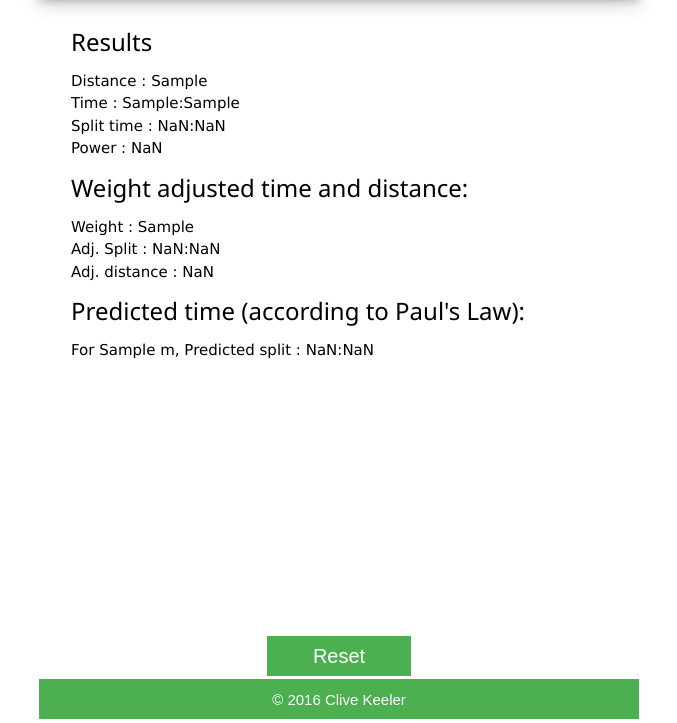
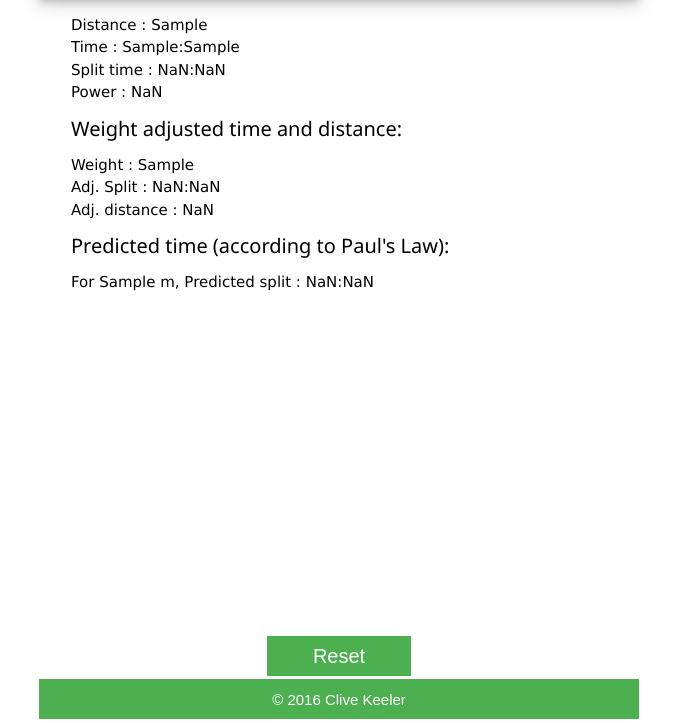
Before and after one commit to clivekeeler/clivekeeler.github.io, a plain HTML site: page index.html in a window 1280 px wide. Both pictures are taken after typing "Sample", "Sample", "Sample", "Sample", "Sample" into the empty fields and a click on the button "Calculate". Shown: the part 77-800 px from the top of the page, without its empty margins (301-978 px from the left). Drawn offline with Linux system fonts and the light colour scheme.

Commit message:
Update index.html

```diff
--- a/index.html
+++ b/index.html
@@ -33,8 +33,6 @@
       <div class="w3-container w3-section">
         <div id="inputSection" class="w3-container" style="display: block">
 
-          <h3>Input Data</h3>
-
           <form class="w3-container">
 
             <label class="w3-label w3-text-green">Distance (m)</label>
@@ -56,21 +54,23 @@
         </div>
 
         <div id="resultsSection" class="w3-container" style="display: none;">
-          <h3>Results</h3>
+
           <p id="dist">Distance : -</p>
           <p id="time">Time : -</p>
           <p id="split">Split time : -</p>
           <p id="power">Power      : -</p>
 
-          <h3>Weight adjusted time and distance:</h3>
+          <h4>Weight adjusted time and distance:</h4>
+
           <!--<p id="wf">Weight factor : -</p>-->
           <p id="mass">Weight : -</p>
           <p id="adTime">Weight adjusted time : -</p>
           <p id="adDist">Weight adjusted distance : -</p>
 
-          <h3>Predicted time (according to Paul's Law):</h3>
+          <h4>Predicted time (according to Paul's Law):</h4>
+
           <p id="preSplit">For - m, Predicted split = -</p>
-          <br>
+
         </div>
       </div>
     </div>
```
